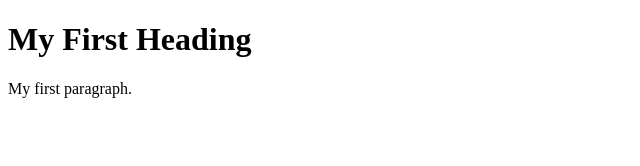
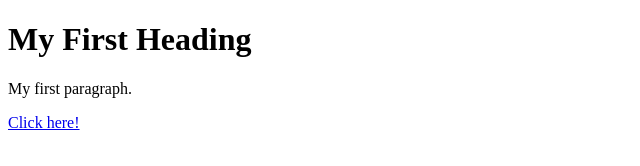
Before and after one commit to sabinegleizupa07/webpage, a plain HTML site: page index.html in a window 1280 px wide. Shown: the full height of the page, 0-640 px from the left. Drawn offline with Linux system fonts and the light colour scheme.

Commit message:
atjaunot index.html

```diff
--- a/index.html
+++ b/index.html
@@ -5,5 +5,7 @@
 <h1>My First Heading</h1>
 <p>My first paragraph.</p>
 
+  <a href="otra_lapa.html">Click here!</a>
+
 </body>
 </html>
```
